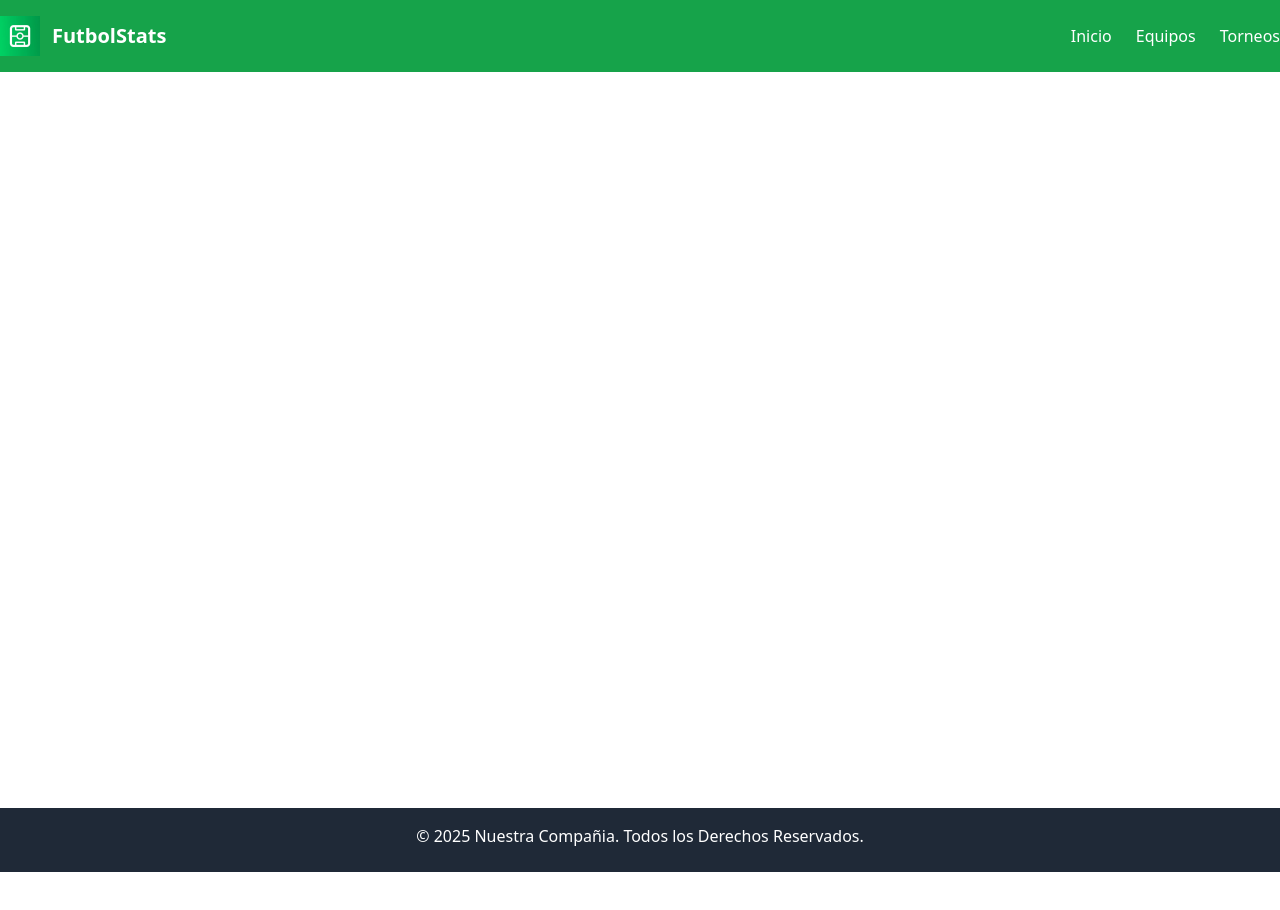
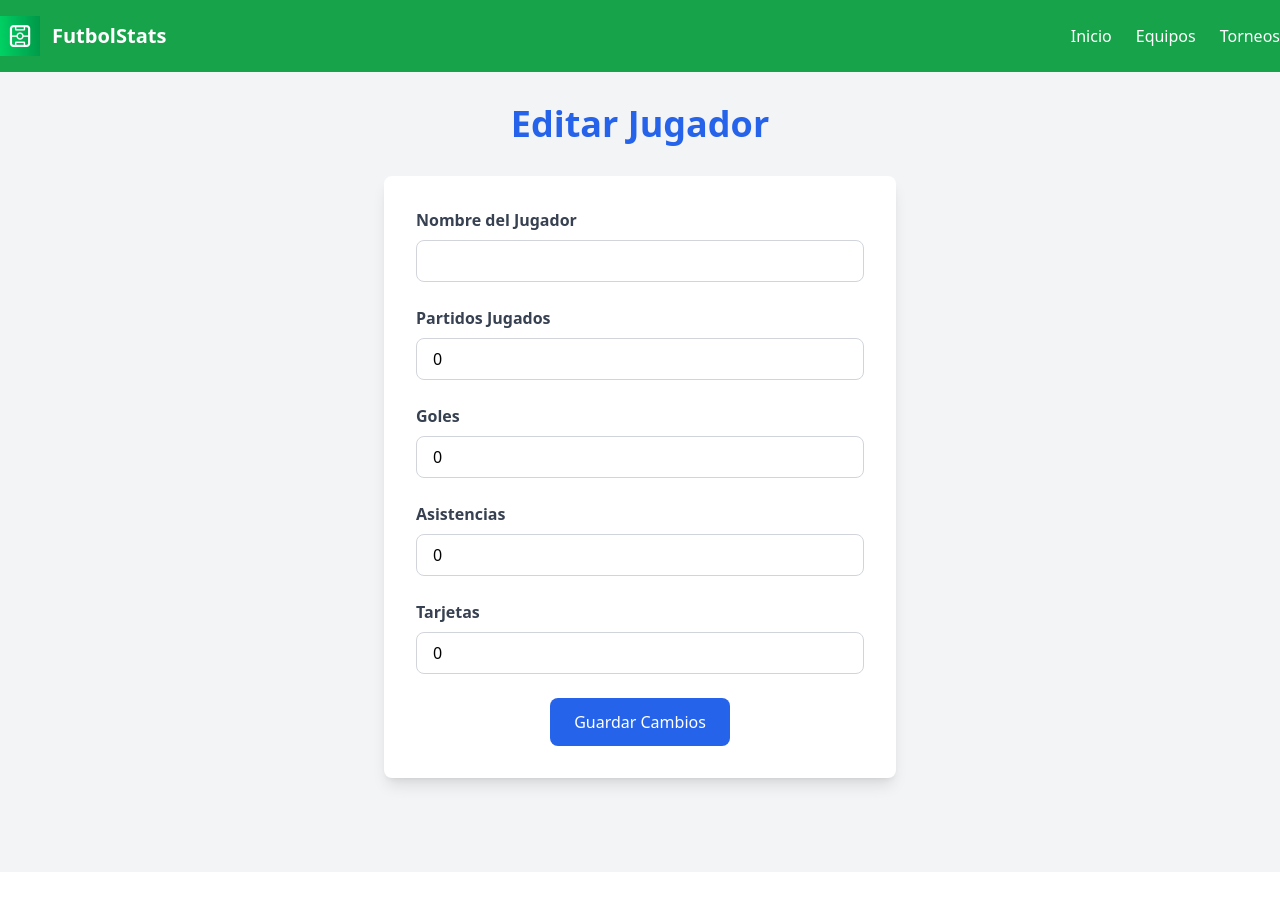
Before and after one commit to FelixR02/fronted-Fifa, a Nuxt app: page /players/edit/1 in a window 1280 px wide. Shown: the top 910 px of the page. Before the commit the page ends 872 px from the top, so only its background shows below. Built offline with nearby package versions, Linux system fonts and the light colour scheme; no server answers.

Commit message:
funciona el link editar

```diff
--- a/pages/equipos.vue
+++ b/pages/equipos.vue
@@ -104,6 +104,19 @@
           </div>
         </NuxtLink>
       </div>
+
+      <!-- Paginación -->
+      <div class="flex justify-center mt-8">
+        <button @click="previousPage" :disabled="page === 1"
+          class="px-4 py-2 bg-blue-600 text-white rounded-lg mx-2 disabled:bg-gray-400">
+          Anterior
+        </button>
+        <span class="px-4 py-2">{{ page }} de {{ totalPages }}</span>
+        <button @click="nextPage" :disabled="page === totalPages"
+          class="px-4 py-2 bg-blue-600 text-white rounded-lg mx-2 disabled:bg-gray-400">
+          Siguiente
+        </button>
+      </div>
     </div>
   </div>
 </template>
@@ -123,8 +136,11 @@ async function loadTeams() {
       limit: limit.value,
     },
   });
-  teams.value = data.value.teams;
-  totalPages.value = Math.ceil(data.value.total / limit.value);
+
+  if (data.value) {
+    teams.value = data.value.teams; // Asegúrate de que esto coincida con la respuesta del backend
+    totalPages.value = Math.ceil(data.value.total / limit.value);
+  }
 }
 
 // Cargar equipos al inicio
--- /dev/null
+++ b/pages/players/edit/[id].vue
@@ -0,0 +1,128 @@
+<template>
+  <div class="min-h-screen bg-gray-100 py-8">
+    <div class="container mx-auto">
+      <h1 class="text-4xl font-bold text-center text-blue-600 mb-8">
+        Editar Jugador
+      </h1>
+
+      <!-- Formulario para editar el jugador -->
+      <form @submit.prevent="updatePlayer" class="max-w-lg mx-auto bg-white p-8 rounded-lg shadow-lg">
+        <!-- Campo para el nombre del jugador -->
+        <div class="mb-6">
+          <label for="player_name" class="block text-gray-700 font-semibold mb-2">Nombre del Jugador</label>
+          <input
+            v-model="player.player_name"
+            type="text"
+            id="player_name"
+            class="w-full px-4 py-2 border border-gray-300 rounded-lg focus:outline-none focus:ring-2 focus:ring-blue-600"
+            required
+          />
+        </div>
+
+        <!-- Campo para los partidos jugados -->
+        <div class="mb-6">
+          <label for="games_played" class="block text-gray-700 font-semibold mb-2">Partidos Jugados</label>
+          <input
+            v-model="player.games_played"
+            type="number"
+            id="games_played"
+            class="w-full px-4 py-2 border border-gray-300 rounded-lg focus:outline-none focus:ring-2 focus:ring-blue-600"
+            required
+          />
+        </div>
+
+        <!-- Campo para los goles -->
+        <div class="mb-6">
+          <label for="goals" class="block text-gray-700 font-semibold mb-2">Goles</label>
+          <input
+            v-model="player.goals"
+            type="number"
+            id="goals"
+            class="w-full px-4 py-2 border border-gray-300 rounded-lg focus:outline-none focus:ring-2 focus:ring-blue-600"
+            required
+          />
+        </div>
+
+        <!-- Campo para las asistencias -->
+        <div class="mb-6">
+          <label for="assists" class="block text-gray-700 font-semibold mb-2">Asistencias</label>
+          <input
+            v-model="player.assists"
+            type="number"
+            id="assists"
+            class="w-full px-4 py-2 border border-gray-300 rounded-lg focus:outline-none focus:ring-2 focus:ring-blue-600"
+            required
+          />
+        </div>
+
+        <!-- Campo para las tarjetas -->
+        <div class="mb-6">
+          <label for="tarjets" class="block text-gray-700 font-semibold mb-2">Tarjetas</label>
+          <input
+            v-model="player.tarjets"
+            type="number"
+            id="tarjets"
+            class="w-full px-4 py-2 border border-gray-300 rounded-lg focus:outline-none focus:ring-2 focus:ring-blue-600"
+            required
+          />
+        </div>
+
+        <!-- Botones de acción -->
+        <div class="text-center">
+          <button
+            type="submit"
+            class="px-6 py-3 bg-blue-600 text-white rounded-lg hover:bg-blue-700 transition-colors"
+          >
+            Guardar Cambios
+          </button>
+        </div>
+      </form>
+    </div>
+  </div>
+</template>
+
+<script setup>
+const route = useRoute();
+const router = useRouter();
+const teamId = route.params.id;
+const playerId = route.params.playerId;
+
+// Estado inicial del jugador
+const player = ref({
+  player_name: '',
+  games_played: 0,
+  goals: 0,
+  assists: 0,
+  tarjets: 0,
+});
+
+// Obtener los datos del jugador
+const { data } = await useFetch(`/teams/${teamId}/players/${playerId}`, {
+  baseURL: useRuntimeConfig().public.BACKEND_URL,
+});
+
+// Asignar los datos del jugador si existen
+if (data.value) {
+  player.value = data.value;
+}
+
+// Función para actualizar el jugador
+async function updatePlayer() {
+  try {
+    await $fetch(`/teams/${teamId}/players/${playerId}`, {
+      baseURL: useRuntimeConfig().public.BACKEND_URL,
+      method: 'PUT',
+      body: player.value,
+    });
+    alert('Jugador actualizado exitosamente');
+    navigateTo(`/teams/${teamId}/players`); // Redirigir a la lista de jugadores
+  } catch (error) {
+    alert('Error al actualizar el jugador');
+    console.error(error);
+  }
+}
+</script>
+
+<style scoped>
+/* No se necesita CSS adicional, todo se maneja con Tailwind CSS */
+</style>
--- a/pages/teams/[id].vue
+++ b/pages/teams/[id].vue
@@ -20,7 +20,7 @@
           <!-- Botones de editar y eliminar -->
           <div class="absolute top-2 right-2 flex space-x-2">
             <!-- Botón de editar -->
-            <NuxtLink :to="`/teams/${teamId}/players/edit/${player.id}`"
+            <NuxtLink :to="`/players/edit/${player.id}`"
               class="p-2 text-blue-600 hover:text-blue-800 transition-colors">
               <svg xmlns="http://www.w3.org/2000/svg" class="h-6 w-6" fill="none" viewBox="0 0 24 24"
                 stroke="currentColor">
--- /dev/null
+++ b/pages/tournaments/[id].vue
@@ -0,0 +1,108 @@
+<template>
+    <div class="min-h-screen bg-gray-100 py-8">
+      <div class="container mx-auto">
+        <!-- Botón para volver a la lista de torneos -->
+        <div class="mb-8">
+          <NuxtLink to="/tournaments" class="text-blue-600 hover:text-blue-800">
+            &larr; Volver a Torneos
+          </NuxtLink>
+        </div>
+
+        <!-- Detalles del torneo -->
+        <h1 class="text-4xl font-bold text-center text-blue-600 mb-8">
+          {{ tournament.tournament_name }}
+        </h1>
+
+        <!-- Lista de equipos participantes -->
+        <div class="grid grid-cols-1 md:grid-cols-2 lg:grid-cols-3 gap-8">
+          <div v-for="(team, index) in teams" :key="index" class="bg-white rounded-lg shadow-lg p-6 flex items-center relative">
+            <!-- Botones de editar y eliminar -->
+            <div class="absolute top-2 right-2 flex space-x-2">
+              <!-- Botón de editar -->
+              <NuxtLink :to="`/teams/edit/${team.id}`" class="p-2 text-blue-600 hover:text-blue-800 transition-colors">
+                <svg xmlns="http://www.w3.org/2000/svg" class="h-6 w-6" fill="none" viewBox="0 0 24 24" stroke="currentColor">
+                  <path stroke-linecap="round" stroke-linejoin="round" stroke-width="2"
+                    d="M15.232 5.232l3.536 3.536m-2.036-5.036a2.5 2.5 0 113.536 3.536L6.5 21.036H3v-3.572L16.732 3.732z" />
+                </svg>
+              </NuxtLink>
+
+              <!-- Botón de eliminar -->
+              <button @click.stop="deleteTeamFromTournament(team.id)" class="p-2 text-red-600 hover:text-red-800 transition-colors">
+                <svg xmlns="http://www.w3.org/2000/svg" class="h-6 w-6" fill="none" viewBox="0 0 24 24" stroke="currentColor">
+                  <path stroke-linecap="round" stroke-linejoin="round" stroke-width="2"
+                    d="M19 7l-.867 12.142A2 2 0 0116.138 21H7.862a2 2 0 01-1.995-1.858L5 7m5 4v6m4-6v6m1-10V4a1 1 0 00-1-1h-4a1 1 0 00-1 1v3M4 7h16" />
+                </svg>
+              </button>
+            </div>
+
+            <!-- Logo del equipo -->
+            <div v-if="team.logo" class="w-24 h-24 mr-4">
+              <NuxtImg :src="team.logo" :alt="`Logo de ${team.team_name}`" class="w-full h-full object-cover rounded-lg" />
+            </div>
+            <div v-else class="w-24 h-24 mr-4 flex items-center justify-center bg-gray-200 rounded-lg">
+              <svg xmlns="http://www.w3.org/2000/svg" class="h-12 w-12 text-gray-500" fill="none" viewBox="0 0 24 24" stroke="currentColor">
+                <path stroke-linecap="round" stroke-linejoin="round" stroke-width="2"
+                  d="M19 21V5a2 2 0 00-2-2H7a2 2 0 00-2 2v16m14 0h2m-2 0h-5m-9 0H3m2 0h5M9 7h1m-1 4h1m4-4h1m-1 4h1m-5 10v-5a1 1 0 011-1h2a1 1 0 011 1v5m-4 0h4" />
+              </svg>
+            </div>
+
+            <!-- Nombre del equipo -->
+            <div>
+              <h2 class="text-2xl font-semibold text-gray-800">{{ team.team_name }}</h2>
+            </div>
+          </div>
+        </div>
+
+        <!-- Botón para agregar equipos al torneo -->
+        <div class="text-center mt-8">
+          <NuxtLink :to="`/tournaments/${$route.params.id}/add-teams`" class="px-6 py-3 bg-green-600 text-white rounded-lg hover:bg-green-700 transition-colors">
+            Agregar Equipos
+          </NuxtLink>
+        </div>
+      </div>
+    </div>
+  </template>
+
+  <script setup>
+  const route = useRoute();
+  const tournament = ref({});
+  const teams = ref([]);
+
+  // Obtener los datos del torneo
+  const { data: tournamentData } = await useFetch(`/tournaments/${route.params.id}`, {
+    baseURL: useRuntimeConfig().public.BACKEND_URL,
+  });
+
+  // Obtener los equipos del torneo
+  const { data: teamsData } = await useFetch(`/tournaments/${route.params.id}/teams`, {
+    baseURL: useRuntimeConfig().public.BACKEND_URL,
+  });
+
+  if (tournamentData.value) {
+    tournament.value = tournamentData.value;
+  }
+
+  if (teamsData.value) {
+    teams.value = teamsData.value;
+  }
+
+  // Función para eliminar un equipo del torneo
+  async function deleteTeamFromTournament(teamId) {
+    if (confirm('¿Estás seguro de que deseas eliminar este equipo del torneo?')) {
+      try {
+        await $fetch(`/tournaments/${route.params.id}/remove-team/${teamId}`, {
+          baseURL: useRuntimeConfig().public.BACKEND_URL,
+          method: 'DELETE',
+        });
+        // Recargar la lista de equipos después de eliminar
+        teams.value = teams.value.filter(team => team.id !== teamId);
+      } catch (error) {
+        console.error('Error al eliminar el equipo del torneo:', error);
+      }
+    }
+  }
+  </script>
+
+  <style scoped>
+  /* No se necesita CSS adicional, todo se maneja con Tailwind CSS */
+  </style>
```
